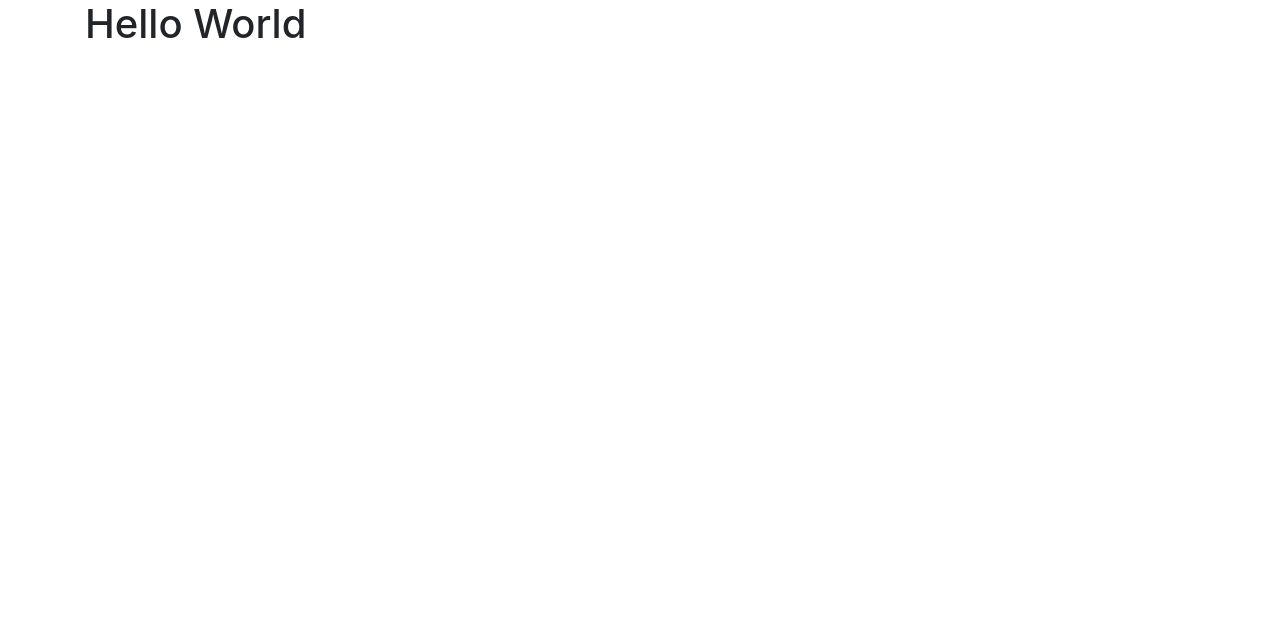
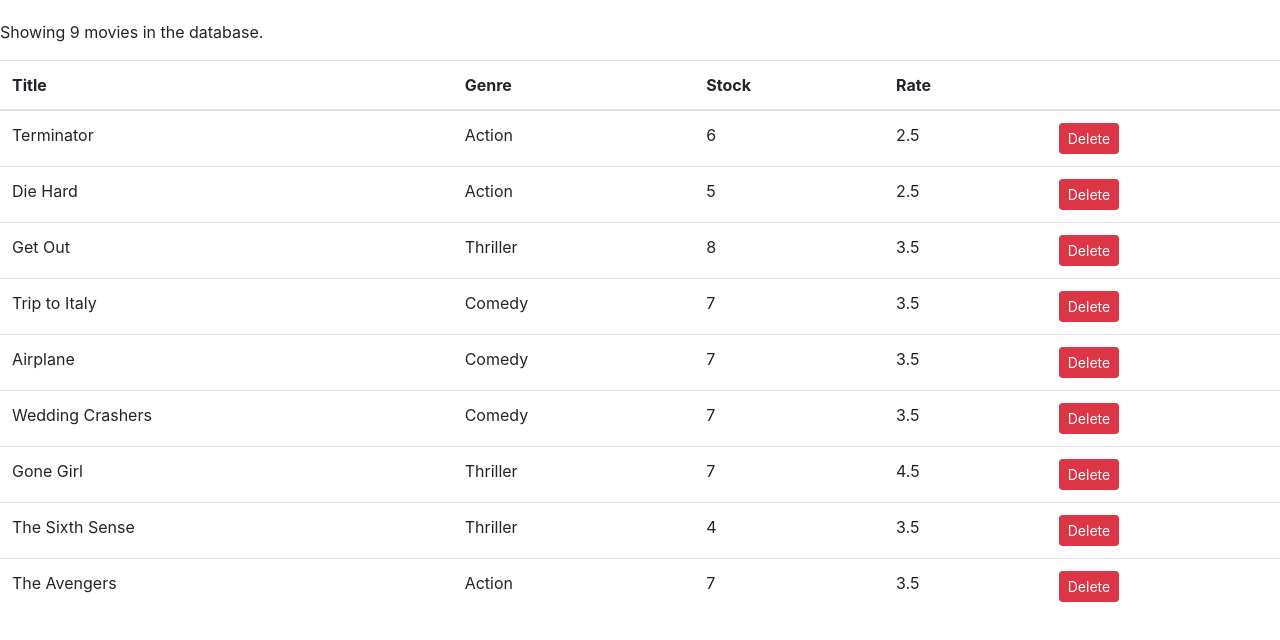
Before and after one commit to mjpolifka/react-tut, a React (Create React App) app in the folder vidly/: page / in a window 1280 px wide. Shown: the top 640 px of the page. Built offline with nearby package versions, Linux system fonts and the light colour scheme.

Commit message:
set up vidly per the 'Components' section

```diff
--- a/vidly/src/App.js
+++ b/vidly/src/App.js
@@ -1,12 +1,14 @@
-// import logo from './logo.svg';
+import React, { Component } from 'react';
 import './App.css';
+import Movies from './components/movies';
 
-function App() {
-  return (
-    <main className='container'>
-      <h1>Hello World</h1>
-    </main>
-  );
+class App extends Component {
+  state = {  }
+  render() {
+    return (
+      <Movies />
+    );
+  }
 }
 
 export default App;
--- /dev/null
+++ b/vidly/src/components/movies.jsx
@@ -0,0 +1,48 @@
+import React, { Component } from 'react';
+import { getMovies, deleteMovie } from '../services/fakeMovieService';
+
+class Movies extends Component {
+  state = {
+    movies: getMovies()
+  }
+
+  render() {
+    const { movies } = this.state;
+    const count = movies.length;
+    if (count === 0) return <p>There are no movies in the database.</p>;
+    return (
+      <React.Fragment>
+        <p>Showing {count} movies in the database.</p>
+        <table className="table">
+          <thead>
+            <tr>
+              <th>Title</th>
+              <th>Genre</th>
+              <th>Stock</th>
+              <th>Rate</th>
+              <th></th>
+            </tr>
+          </thead>
+          <tbody>
+            {movies.map(movie => (
+              <tr key={movie._id}>
+                <td>{movie.title}</td>
+                <td>{movie.genre.name}</td>
+                <td>{movie.numberInStock}</td>
+                <td>{movie.dailyRentalRate}</td>
+                <td><button onClick={() => this.handleDelete(movie)} className="btn btn-danger btn-sm">Delete</button></td>
+              </tr>
+            ))}
+          </tbody>
+        </table>
+      </React.Fragment>
+    );
+  }
+
+  handleDelete = (movie) => {
+    const movies = this.state.movies.filter(m => m._id !== movie._id)
+    this.setState({movies});
+  }
+}
+
+export default Movies;
--- a/vidly/src/index.css
+++ b/vidly/src/index.css
@@ -1,13 +1,14 @@
 body {
   margin: 0;
-  font-family: -apple-system, BlinkMacSystemFont, 'Segoe UI', 'Roboto', 'Oxygen',
-    'Ubuntu', 'Cantarell', 'Fira Sans', 'Droid Sans', 'Helvetica Neue',
+  padding: 20px 0 0 0;
+  font-family: -apple-system, BlinkMacSystemFont, "Segoe UI", "Roboto", "Oxygen",
+    "Ubuntu", "Cantarell", "Fira Sans", "Droid Sans", "Helvetica Neue",
     sans-serif;
   -webkit-font-smoothing: antialiased;
   -moz-osx-font-smoothing: grayscale;
 }
 
 code {
-  font-family: source-code-pro, Menlo, Monaco, Consolas, 'Courier New',
+  font-family: source-code-pro, Menlo, Monaco, Consolas, "Courier New",
     monospace;
 }
```
